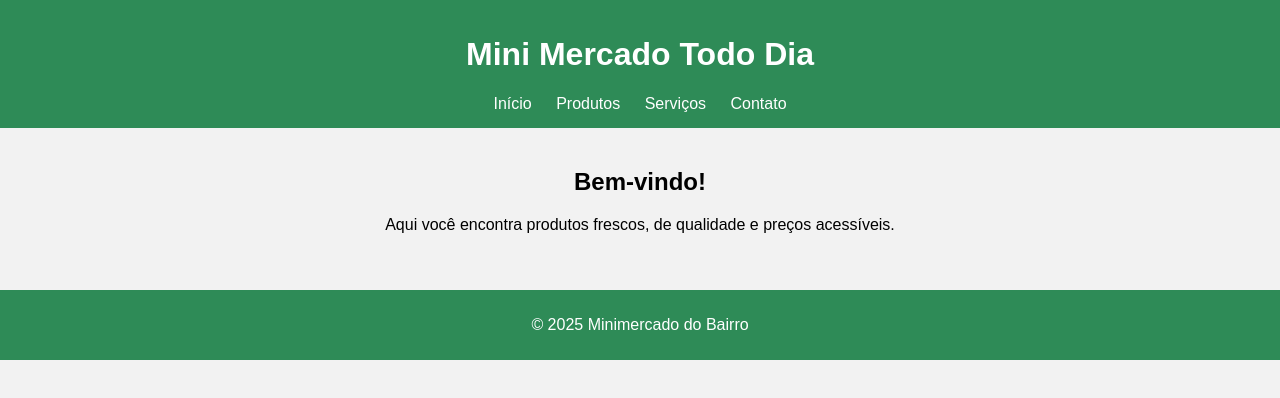
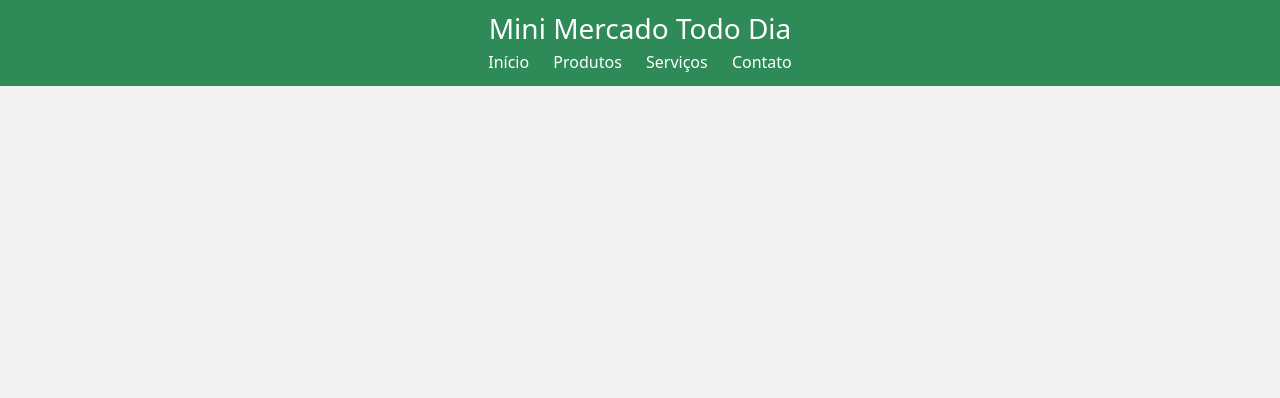
Before and after one commit to santaremr27-bot/Mini-Mercado-Todo-Dia, a plain HTML site: page index.html in a window 1280 px wide. Drawn offline with nearby package versions, Linux system fonts and the light colour scheme.

Commit message:
Update index.html

```diff
--- a/index.html
+++ b/index.html
@@ -1,54 +1,27 @@
 <!DOCTYPE html>
 <html lang="pt-BR">
 <head>
-  <meta charset="UTF-8">
+  <meta charset="UTF-8" />
+  <meta name="viewport" content="width=device-width, initial-scale=1" />
   <title>Mini Mercado Todo Dia</title>
 
-  <!-- Estilo básico dentro do HTML -->
+  <!-- Bootstrap -->
+  <link href="https://cdn.jsdelivr.net/npm/bootstrap@5.3.3/dist/css/bootstrap.min.css" rel="stylesheet">
+  <script defer src="https://cdn.jsdelivr.net/npm/bootstrap@5.3.3/dist/js/bootstrap.bundle.min.js"></script>
+
   <style>
-    body {
-      font-family: Arial;
-      background-color: #f2f2f2;  /* cor de fundo */
-      margin: 0;
-      padding: 0;
-    }
-
-    header {
-      background-color: #2e8b57; /* verde */
-      color: white;
-      padding: 15px;
-      text-align: center;
-    }
-
-    nav a {
-      color: white;
-      text-decoration: none;
-      margin: 0 10px;
-    }
-
-    nav a:hover {
-      text-decoration: underline;
-    }
-
-    main {
-      padding: 20px;
-      text-align: center;
-    }
-
-    footer {
-      background-color: #2e8b57;
-      color: white;
-      text-align: center;
-      padding: 10px;
-      margin-top: 20px;
-    }
+    html, body { height: 100%; }
+    body { display: flex; flex-direction: column; min-height: 100vh; background:#f2f2f2; margin:0 }
+    main { flex: 1; }
+    header, footer { background:#2e8b57; color:#fff; text-align:center; padding:12px }
+    nav a { color:#fff; text-decoration:none; margin:0 10px }
+    nav a:hover { text-decoration:underline }
   </style>
 </head>
 <body>
-
   <header>
-    <h1>Mini Mercado Todo Dia</h1>
-    <nav>
+    <h1 class="h3 m-0">Mini Mercado Todo Dia</h1>
+    <nav class="mt-1">
       <a href="index.html">Início</a>
       <a href="produtos.html">Produtos</a>
       <a href="servicos.html">Serviços</a>
@@ -56,14 +29,4 @@
     </nav>
   </header>
 
-  <main>
-    <h2>Bem-vindo!</h2>
-    <p>Aqui você encontra produtos frescos, de qualidade e preços acessíveis.</p>
-  </main>
-
-  <footer>
-    <p>© 2025 Minimercado do Bairro</p>
-  </footer>
-
-</body>
-</html>
+  <main class="container py-4 text-center">
```
